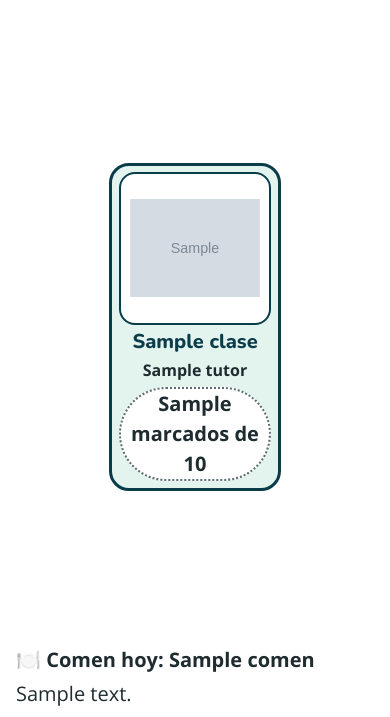
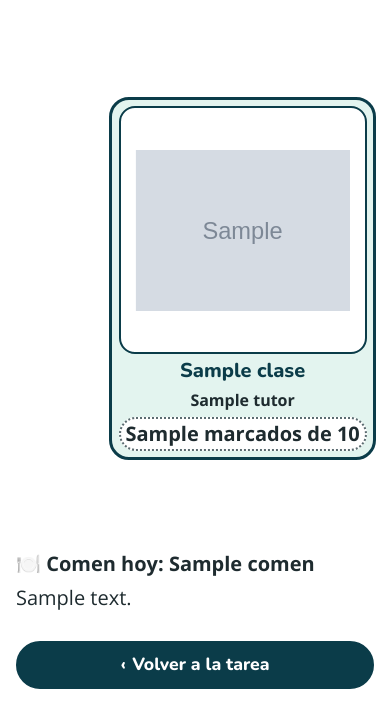
Before and after one commit to tomaas05/App-Colegio-Accesible, a Django app: template apps/centro/templates/centro/comedor_hoy.html in a window 390 px wide. Shown: the part 127-844 px from the top of the page. Run offline with Django 5.2, Linux system fonts and the light colour scheme; the template is opened without the code that fills it: most values are stand-ins (such as "Sample title", 1, 10 or a date in 2020); grey boxes marked "Sample" are stand-in pictures; parts of the project's set-up code (start-up, migrations or seed data) failed here and were passed over.

Commit message:
AGENDA-276 HU-05-04 Botón grande «Volver a la tarea»
Revisión con Javi: en «¿Quién come hoy?» (B60) la vuelta a la tarea solo
estaba arriba en la esquina y el estudiante podía no verla.
- Botón «‹ Volver a la tarea» abajo, donde va siempre el botón principal.
- Con todas las clases terminadas pasa a ser el botón grande (en el móvil,
  de lado a lado).
- «✓ Terminada» ya no se parte en dos líneas en el móvil.

```diff
--- a/apps/centro/templates/centro/comedor_hoy.html
+++ b/apps/centro/templates/centro/comedor_hoy.html
@@ -6,7 +6,8 @@
 
 {# Boceto B60 · HU-05-04. El estudiante encargado del comedor de hoy elige una clase. Cada  #}
 {# clase con su imagen y su tutor (como en la hoja de comedor del colegio), cuántos lleva  #}
-{# marcados o «✓ Terminada». Al pie, cuántos comen hoy en el centro y qué clases le faltan. #}
+{# marcados o «✓ Terminada». Al pie, cuántos comen hoy en el centro, qué clases le faltan   #}
+{# y un botón grande para volver a la tarea «Comedor».                                       #}
 {% block volver %}{% include "_volver.html" with url=volver texto="Tarea" etiqueta="Volver a la tarea Comedor" only %}{% endblock %}
 {% block h1 %}¿Quién come hoy?{% endblock %}
 
@@ -30,8 +31,14 @@
     {% endfor %}
   </ul>
 </div>
-<div class="pie">
+<div class="pie comedor__pie">
   {% include "_paginador.html" with de="clases-comedor" que="Más clases" only %}
-  <p class="pie__acciones comedor__total"><span><span aria-hidden="true">🍽️</span> Comen hoy: <strong>{{ resumen.comen }}</strong></span> <span class="comedor__faltan">{{ resumen.texto_faltan }}</span></p>
+  <p class="comedor__total"><span><span aria-hidden="true">🍽️</span> Comen hoy: <strong>{{ resumen.comen }}</strong></span> <span class="comedor__faltan">{{ resumen.texto_faltan }}</span></p>
+  {# Revisión con Javi: volver a la tarea tiene que verse bien, no solo arriba en la esquina. #}
+  {# Abajo, donde va siempre el botón principal. Con todas las clases terminadas es lo que   #}
+  {# toca hacer (y allí, «Terminar»), así que pasa a ser el botón grande.                    #}
+  <p class="pie__acciones">
+    <a class="boton {% if resumen.faltan %}boton--mediano{% else %}boton--principal{% endif %} comedor__volver" href="{{ volver }}"><span aria-hidden="true">‹</span> Volver a la tarea</a>
+  </p>
 </div>
 {% endblock %}
--- a/static/css/centro.css
+++ b/static/css/centro.css
@@ -239,13 +239,22 @@ button.comedor__companero {
   font-weight: 700;
 }
 .comedor__total {
+  display: flex;
   flex-wrap: wrap;
   gap: 0.25rem 1rem;
+}
+/* «Volver a la tarea» (B60): con la flecha y el texto, nunca solo un icono. */
+.comedor__volver {
+  display: inline-flex;
+  align-items: center;
+  gap: 0.4rem;
+  text-decoration: none;
 }
 .comedor__faltan {
   font-weight: 400;
 }
-.comedor__marca {
+.comedor__marca,
+.comedor__estado {
   white-space: nowrap;
 }
 
@@ -275,6 +284,19 @@ button.comedor__companero {
   .comedor__solo-ancho {
     display: none;
   }
+  /* «✓ Terminada» cabe en la loseta de 2 columnas. */
+  .comedor__estado {
+    gap: 0.15rem;
+    padding: 0 0.3rem;
+  }
+  /* B60 con todas las clases terminadas: «Volver a la tarea» ocupa todo el ancho. */
+  .pie__acciones:has(> .comedor__volver.boton--principal) {
+    flex: 1 1 100%;
+  }
+  .comedor__volver.boton--principal {
+    flex: 1;
+    justify-content: center;
+  }
 }
 
 /* «Clase terminada» mientras falta alguien: se sigue pudiendo pulsar (dice cuántos faltan),
```
Also changed, not shown: tests/e2e/test_accesibilidad_centro.py (+15 -0 lines), tests/test_centro_anotar_comedor.py (+14 -0 lines).
